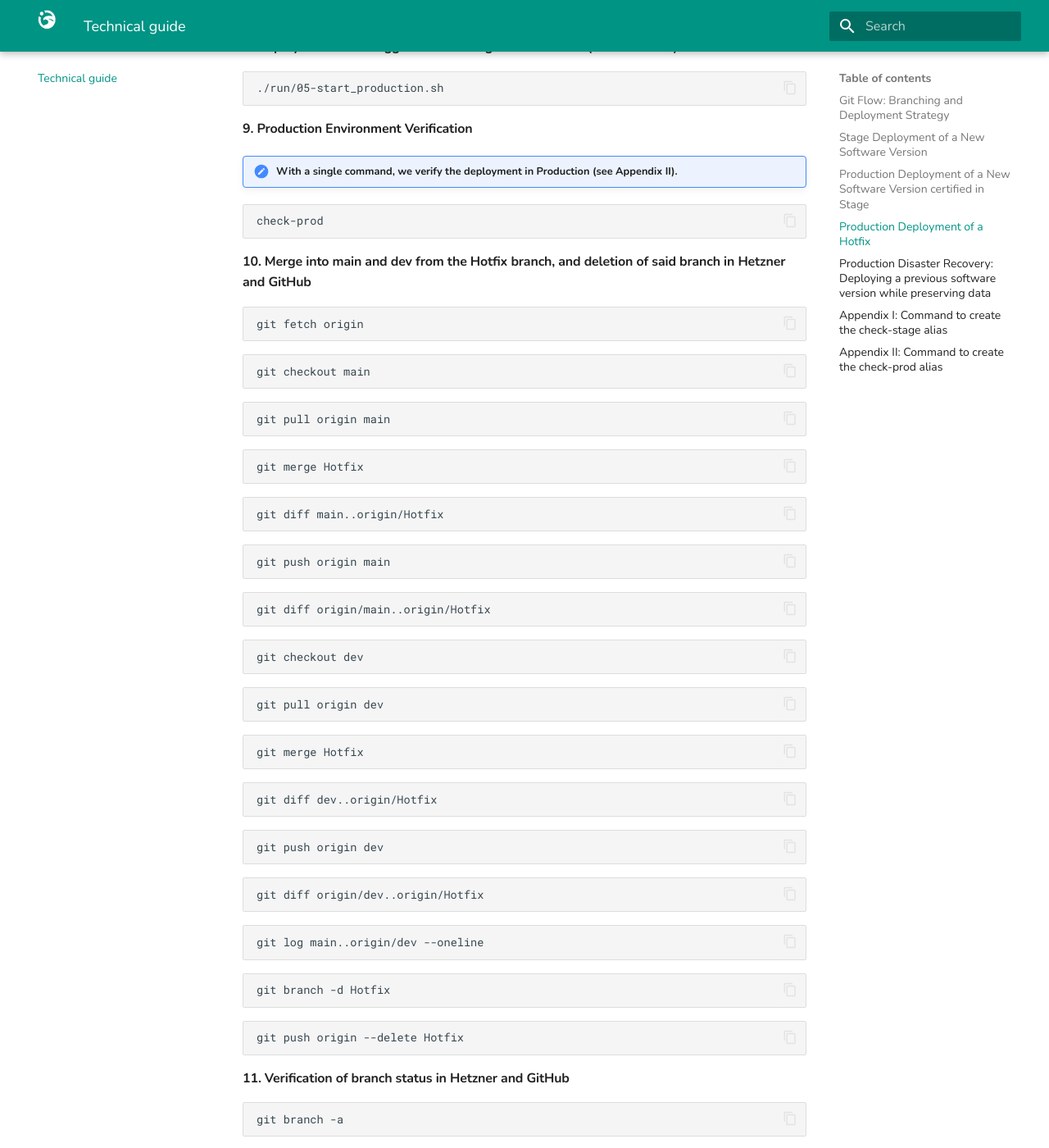
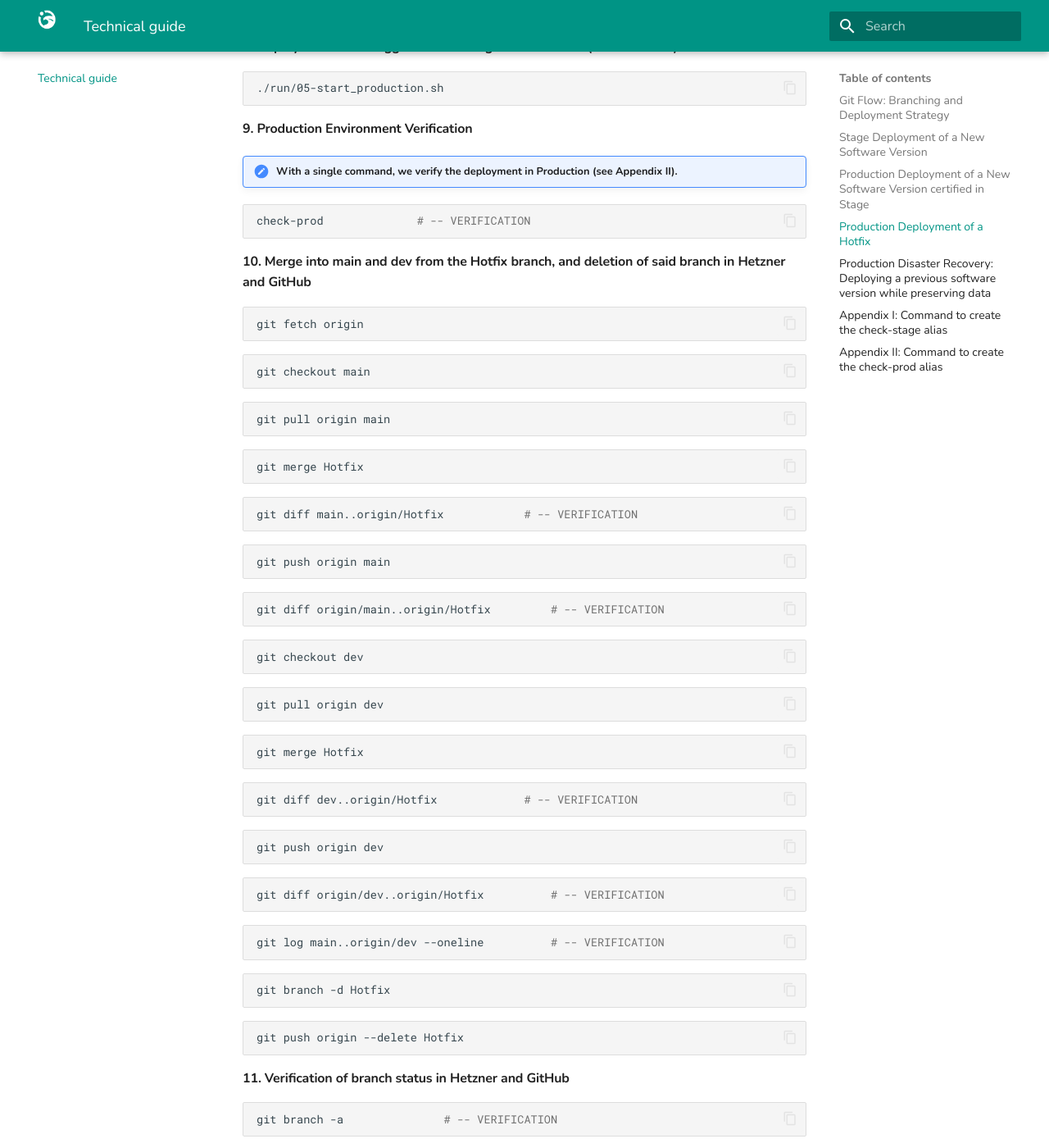
Before and after one commit to pablopenlop/gradewing_guide, an MkDocs documentation site: the page built from docs/other.md, in a window 1280 px wide and 1400 px high, scrolled down 6812 px. Shown: the whole window at 82% size. Built offline with MkDocs 1.6.1 and Material for MkDocs 9.7.7, drawn with Linux system fonts in a browser that asks for light colours; some of the changed text lies outside the part shown.

Commit message:
Update other.md

````diff
--- a/docs/other.md
+++ b/docs/other.md
@@ -253,7 +253,7 @@ chmod +x ./run/*.sh
 
 !!! note "By executing a single command, we verify the deployment in Stage (see Appendix I)."
 ```bash
-check-stage
+check-stage				# -- VERIFICATION
 ```
 
 
@@ -274,7 +274,7 @@ check-stage
 !!! note "With a single command, we verify the deployment in Production (see Appendix II)."
 
 ```bash
-check-prod
+check-prod				# -- VERIFICATION
 ```
 
 #### 10. Merge into **main** and **dev** from the **Hotfix** branch, and deletion of said branch in Hetzner and GitHub
@@ -292,13 +292,13 @@ git pull origin main
 git merge Hotfix
 ```
 ```bash
-git diff main..origin/Hotfix
+git diff main..origin/Hotfix			# -- VERIFICATION
 ```
 ```bash
 git push origin main
 ```
 ```bash
-git diff origin/main..origin/Hotfix
+git diff origin/main..origin/Hotfix			# -- VERIFICATION
 ```
 ```bash
 git checkout dev
@@ -310,16 +310,16 @@ git pull origin dev
 git merge Hotfix
 ```
 ```bash
-git diff dev..origin/Hotfix
+git diff dev..origin/Hotfix				# -- VERIFICATION
 ```
 ```bash
 git push origin dev
 ```
 ```bash
-git diff origin/dev..origin/Hotfix
+git diff origin/dev..origin/Hotfix			# -- VERIFICATION
 ```
 ```bash
-git log main..origin/dev --oneline
+git log main..origin/dev --oneline			# -- VERIFICATION
 ```
 ```bash
 git branch -d Hotfix
@@ -331,7 +331,7 @@ git push origin --delete Hotfix
 #### 11. Verification of branch status in Hetzner and GitHub
 
 ```bash
-git branch -a
+git branch -a				# -- VERIFICATION
 ```
 
 ## Production Disaster Recovery: Deploying a previous software version while preserving data
@@ -364,7 +364,7 @@ cd gradewing
 ./run/05-start_production.sh
 ```
 ```bash
-docker ps --format "table {{.Names}}\t{{.Image}}\t{{.Status}}"
+docker ps --format "table {{.Names}}\t{{.Image}}\t{{.Status}}"		# -- VERIFICATION
 ```
 
 #### 2. Production Environment Verification
@@ -372,7 +372,7 @@ docker ps --format "table {{.Names}}\t{{.Image}}\t{{.Status}}"
 !!! note "With a single command, we verify the deployment in Production (see Appendix II)."
 
 ```bash
-check-prod
+check-prod				# -- VERIFICATION
 ```
 
 ## Appendix I: Command to create the `check-stage` alias
````
